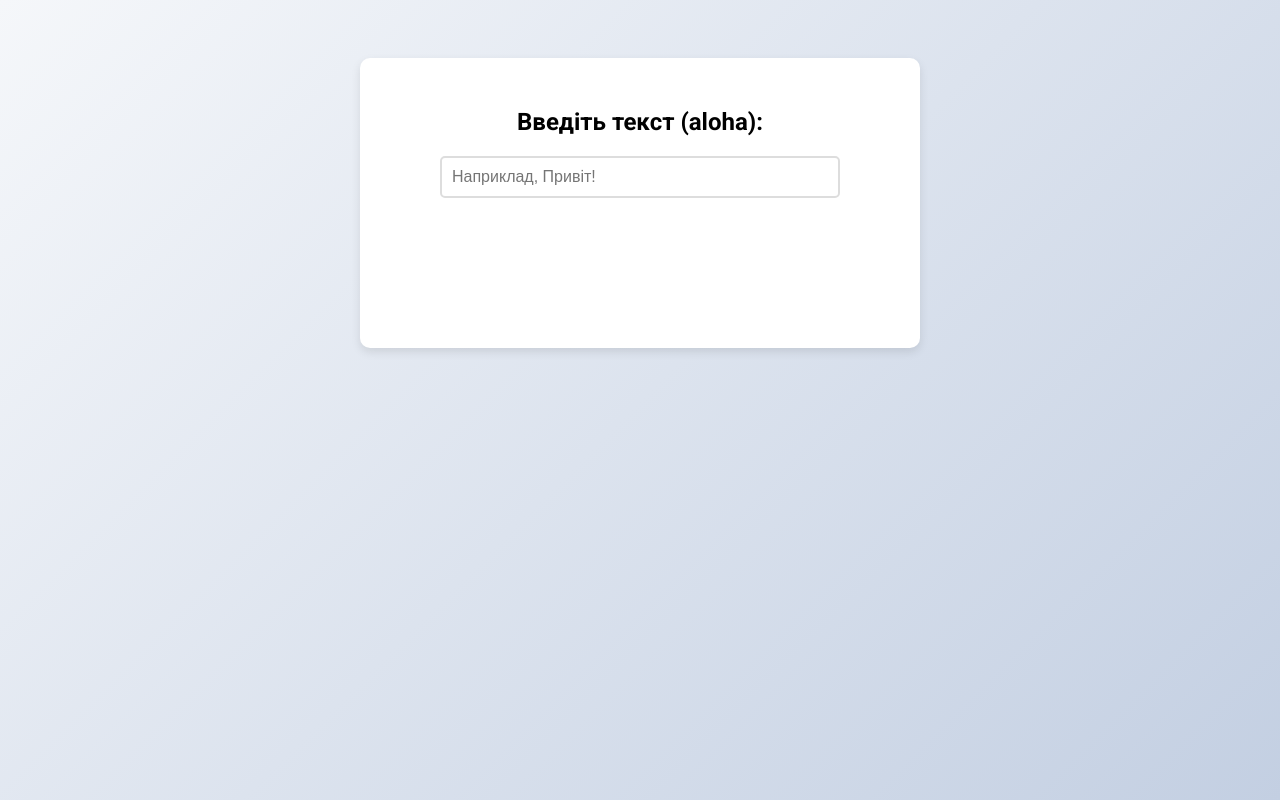
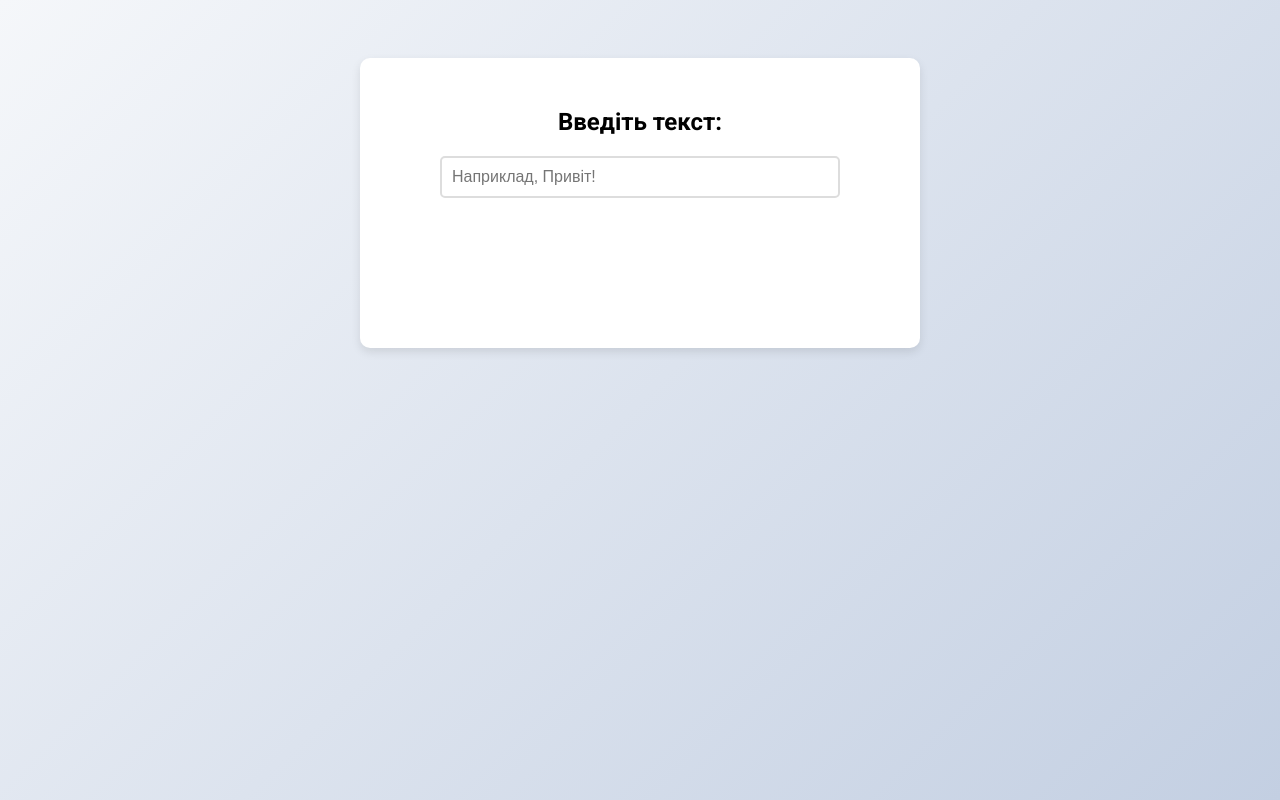
Before and after one commit to makovii/mtmiti_1, a plain HTML site: page index.html in a window 1280 px wide. Drawn offline with Linux system fonts and the light colour scheme.

Commit message:
add changes

```diff
--- a/index.html
+++ b/index.html
@@ -50,7 +50,7 @@
 </head>
 <body>
     <div class="container">
-        <h2>Введіть текст (aloha):</h2>
+        <h2>Введіть текст:</h2>
         <input type="text" id="userInput" oninput="updateText()" placeholder="Наприклад, Привіт!">
         <div class="styled-text lobster" id="lobsterText"></div>
         <div class="styled-text roboto" id="robotoText"></div>
```
